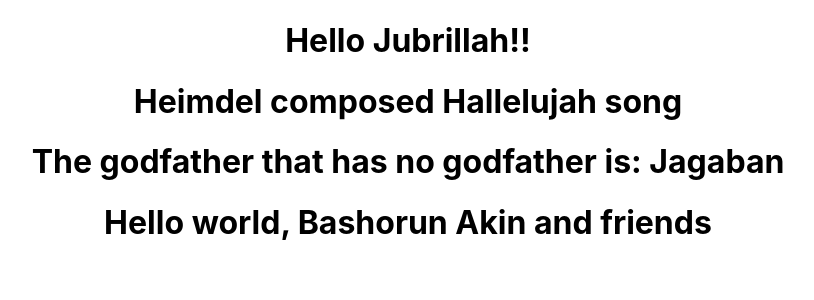
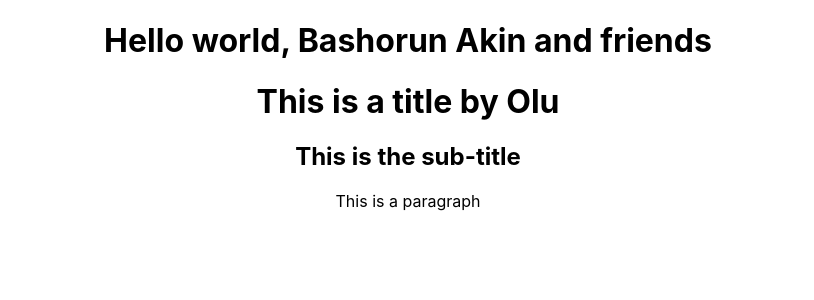
Before and after one commit to Bashorun407/React-Basics, a React (Create React App) app: page / in a window 1280 px wide. Shown: the top 300 px of the page, without its empty margins (232-1046 px from the left). Built offline with nearby package versions, Linux system fonts and the light colour scheme.

Commit message:
Committing modified HelloWorld and App.js file

```diff
--- a/src/App.js
+++ b/src/App.js
@@ -3,7 +3,7 @@ import './App.css';
 import Greeting from './components/greeting';
 import MC, { FirstComponent as FC, SecondComponent } from './components/myComponents';
 import Hello, { CallMe, Goodie } from './components/hello';
-import HelloWorld from './HelloWorld';
+import HelloWorld, { HelloTitle } from './HelloWorld';
 
 
 function App() {
@@ -14,10 +14,11 @@ function App() {
       <FC />
       <SecondComponent />
       <MC /> */}
-      <Hello name="Jubrillah!!" />
+      {/* <Hello name="Jubrillah!!" />
       <CallMe name="Heimdel" />
-      <Goodie name="Jagaban" />
+      <Goodie name="Jagaban" /> */}
       <HelloWorld name="Bashorun Akin" />
+      <HelloTitle name="Olu" />
     </div>
 
   );
--- a/src/HelloWorld.js
+++ b/src/HelloWorld.js
@@ -4,4 +4,14 @@ const HelloWorld = (props) => {
     return myElement
 }
 
+export const HelloTitle = (props) => {
+    return (
+        <div>
+            <h1>This is a title by {props.name}</h1>
+            <h2>This is the sub-title</h2>
+            <p>This is a paragraph</p>
+        </div>
+    )
+}
+
 export default HelloWorld
```
